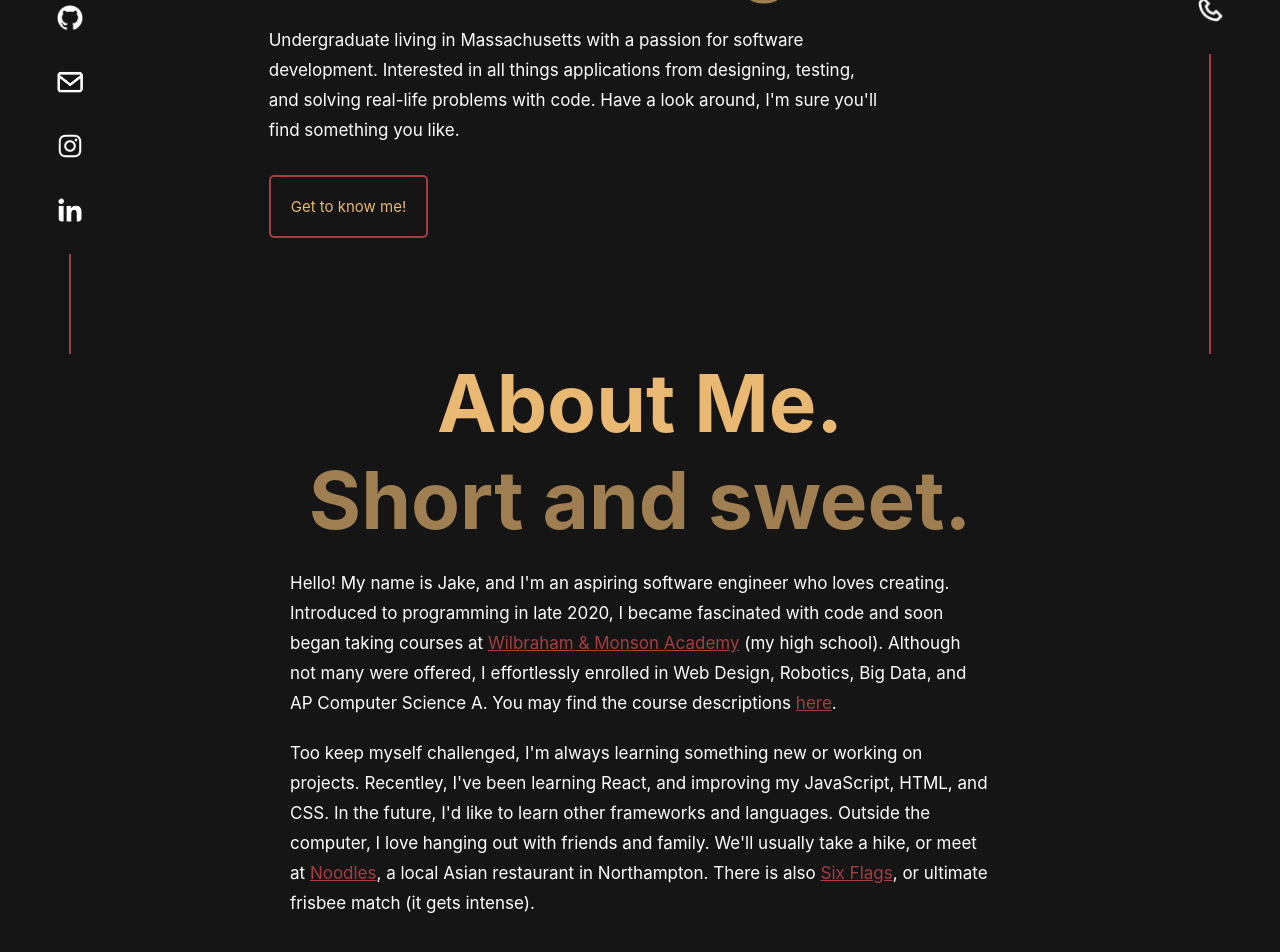
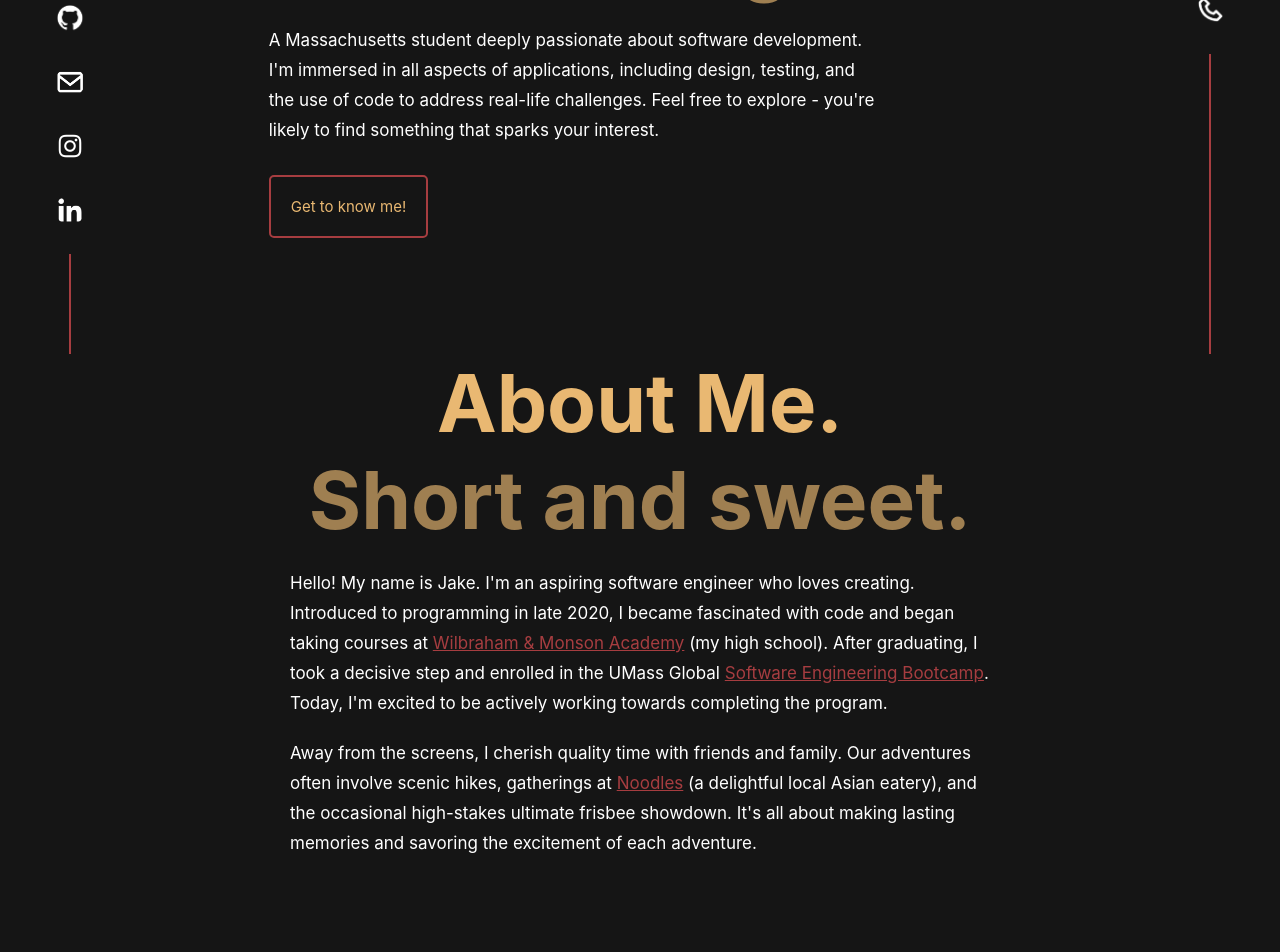
Before and after one commit to jegirhiny/jegirhiny.github.io, a React (Create React App) app: page / in a window 1280 px wide. Shown: the part 446-1398 px from the top of the page. Built offline with nearby package versions, Linux system fonts and the light colour scheme.

Commit message:
Updated about-me and landing descriptions

```diff
--- a/src/components/about-me/about-me.component.jsx
+++ b/src/components/about-me/about-me.component.jsx
@@ -8,16 +8,15 @@ const AboutMe = () => {
                 <h2 className='about-me-header'>Short and sweet.</h2>
                 <div className='about-me-desc-container'>
                     <p className='about-me-desc'>
-                        Hello! My name is Jake, and I'm an aspiring software engineer who loves creating. Introduced to programming in late 2020,
-                        I became fascinated with code and soon began taking courses at <a href='https://www.wma.us/'>Wilbraham & Monson Academy</a> (my high school).
-                        Although not many were offered, I effortlessly enrolled in Web Design, Robotics, Big Data, and AP Computer Science A.
-                        You may find the course descriptions <a href='https://issuu.com/wilbrahammonsonacademy/docs/curriculum_guide_2022_2_/16'>here</a>.
+                        Hello! My name is Jake. I'm an aspiring software engineer who loves creating. Introduced to programming in late 2020,
+                        I became fascinated with code and began taking courses at <a href='https://www.wma.us/'>Wilbraham & Monson Academy</a> (my high school).
+                        After graduating, I took a decisive step and enrolled in the UMass Global <a href='https://www.umassglobal.edu/academic-programs/extended-education/software-engineering-bootcamp'>Software Engineering Bootcamp</a>.
+                        Today, I'm excited to be actively working towards completing the program.
                     </p>
                     <p className='about-me-desc'>
-                        Too keep myself challenged, I'm always learning something new or working on projects. Recentley, I've been learning React,
-                        and improving my JavaScript, HTML, and CSS. In the future, I'd like to learn other frameworks and languages.
-                        Outside the computer, I love hanging out with friends and family. We'll usually take a hike, or meet at <a href='https://www.noodlesnorthampton.com/'>Noodles</a>, a local Asian restaurant in Northampton.
-                        There is also <a href='https://www.sixflags.com/america'>Six Flags</a>, or ultimate frisbee match (it gets intense).
+                        Away from the screens, I cherish quality time with friends and family.
+                        Our adventures often involve scenic hikes, gatherings at <a href='https://www.noodlesnorthampton.com/'>Noodles</a> (a delightful local Asian eatery),
+                        and the occasional high-stakes ultimate frisbee showdown. It's all about making lasting memories and savoring the excitement of each adventure.
                     </p>
                 </div>
             </div>
--- a/src/components/landing/landing.component.jsx
+++ b/src/components/landing/landing.component.jsx
@@ -8,10 +8,7 @@ const Landing = () => {
                 <h1 className='landing-name'>Jake Girhiny.</h1>
                 <h2 className='landing-job'>Software Engineer.</h2>
                 <p className='landing-about'>
-                    Undergraduate living in Massachusetts with a passion for software development.
-                    Interested in all things applications from designing, testing, and solving real-life problems with code.
-                    Have a look around, I'm sure you'll find something you like.
-                </p>
+                    A Massachusetts student deeply passionate about software development. I'm immersed in all aspects of applications, including design, testing, and the use of code to address real-life challenges. Feel free to explore - you're likely to find something that sparks your interest.</p>
                 <a href='#about' className='landing-more'>Get to know me!</a>
             </div>
         </section>
```
